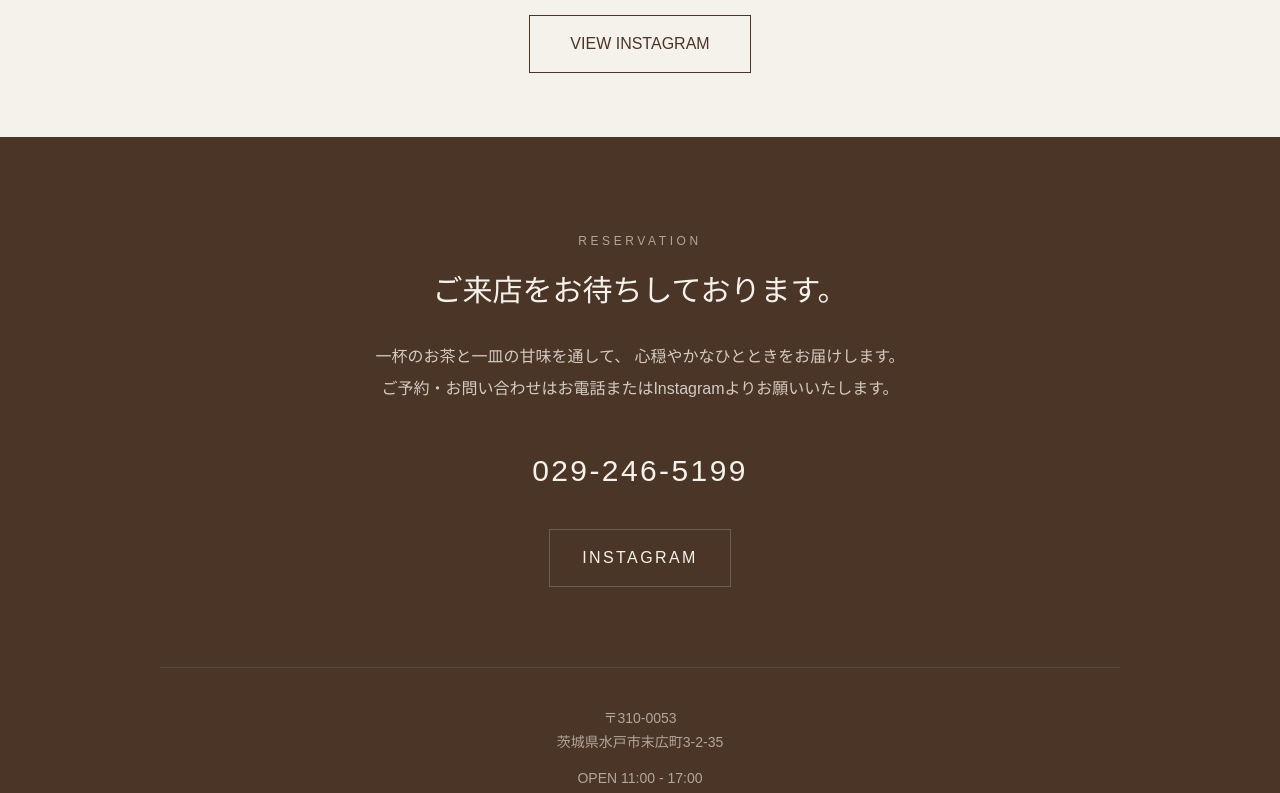
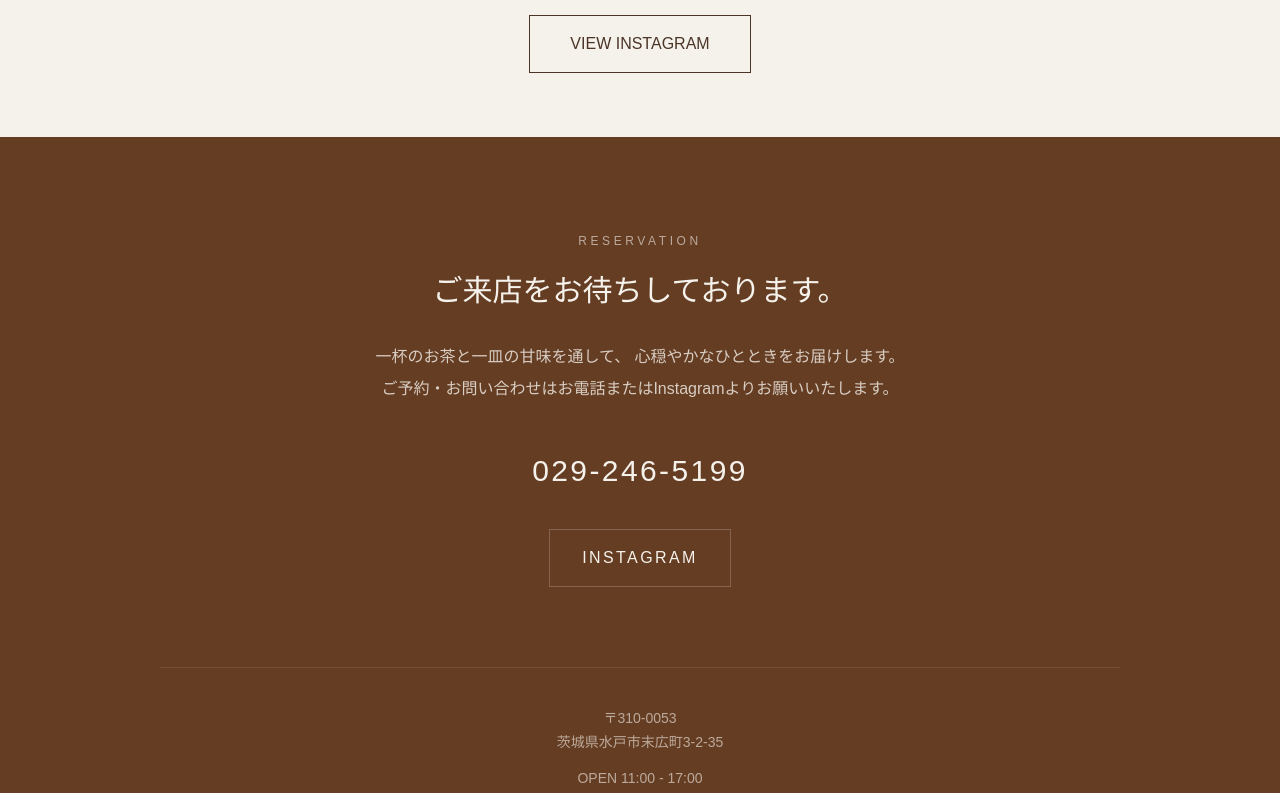
Before and after one commit to mahirofujita/kanmiema-site, a Next.js app: page / in a window 1280 px wide. Shown: the part 8560-9353 px from the top of the page. Built offline with nearby package versions, Linux system fonts and the light colour scheme; a web font is replaced by a local one.

Commit message:
update website

```diff
--- a/app/page.tsx
+++ b/app/page.tsx
@@ -832,7 +832,7 @@ z-10
 
   {/* FOOTER */}
 
-<footer className="bg-[#4a3527] text-[#f5f1eb] py-24">
+<footer className="bg-[#653d23] text-[#f5f1eb] py-24">
 
   <div className="max-w-5xl mx-auto px-8 text-center">
 
```
